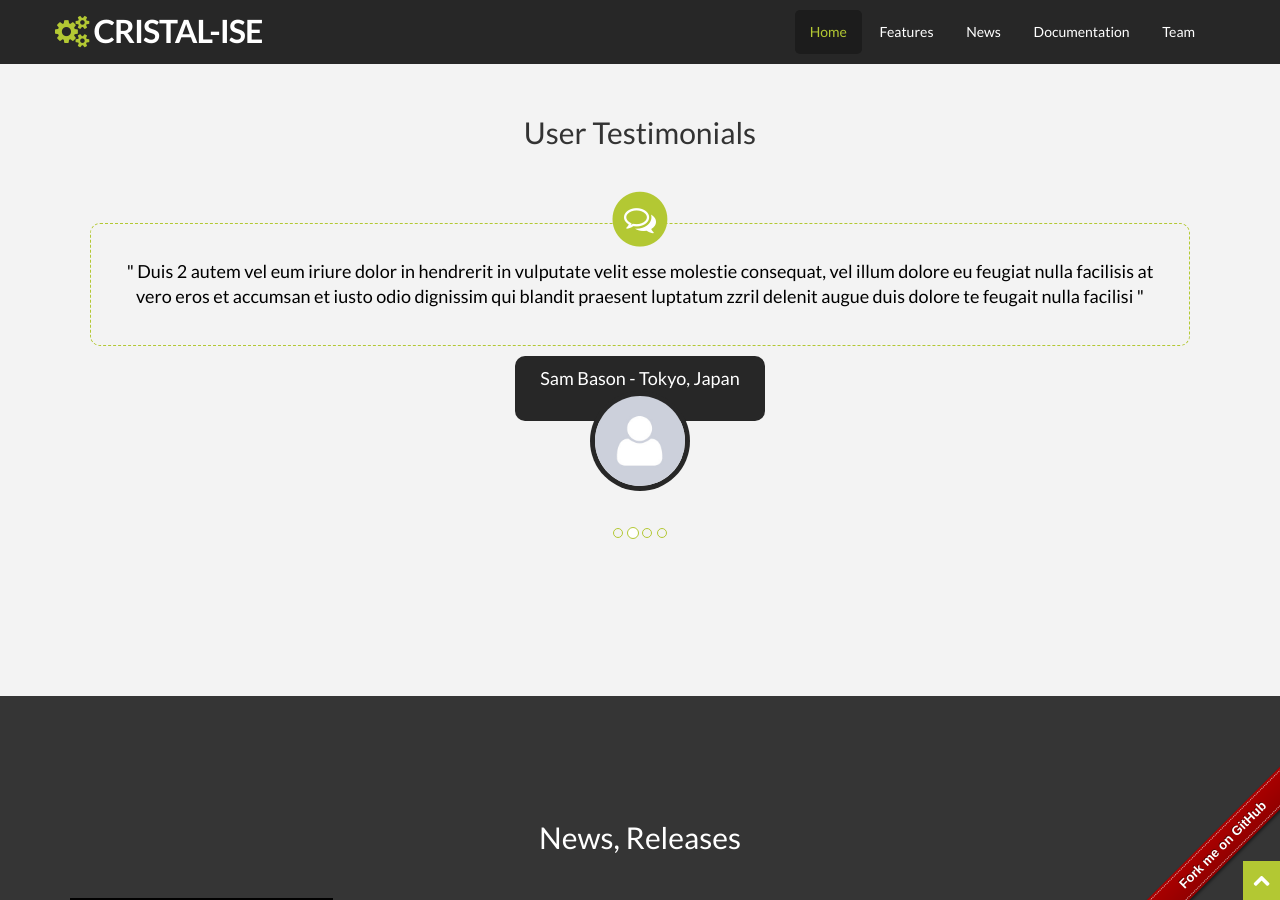
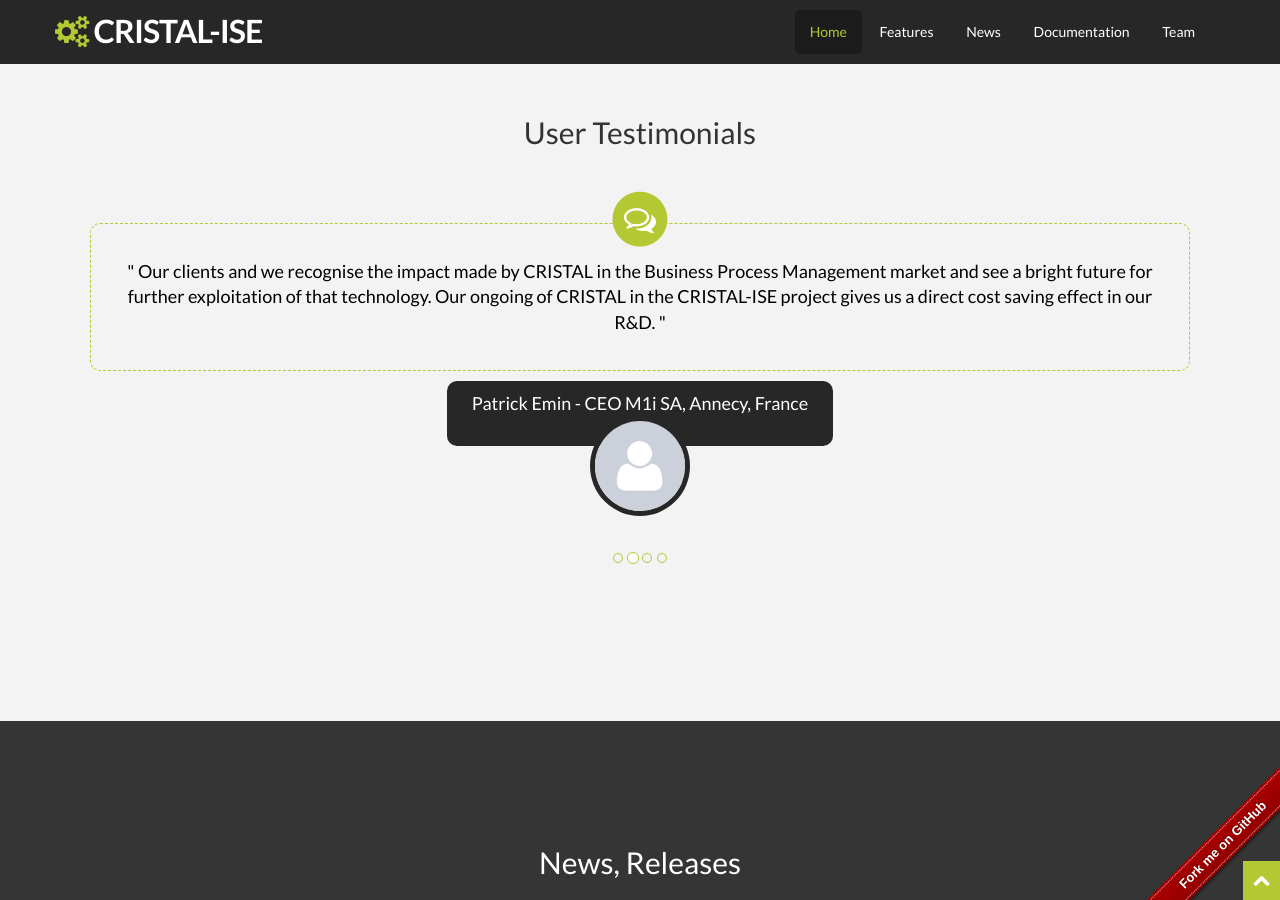
Before and after one commit to cristal-ise/cristal-ise.github.io, a Jekyll site: the page built from index.html, in a window 1280 px wide and 900 px high, scrolled down 1254 px. Built offline with Jekyll 4.4.1, drawn with Linux system fonts in a browser that asks for light colours; some of the changed lines change nothing that is shown.

Commit message:
Adding Testimonials

```diff
--- a/_data/testimonials.yml
+++ b/_data/testimonials.yml
@@ -1,31 +1,33 @@
-- name: Jessica Rice - Yogyakarta, <abbr title="Indonesia">ID</abbr>
+- name: Etiennette Auffray - CERN, PH-CMX, CMS ECAL, Geneva, Switzerland
   image: assets/img/avatar/avatar.jpg
   class: item active
   text: >
-         Duis 1 autem vel eum iriure dolor in hendrerit in vulputate velit esse molestie consequat,
-         vel illum dolore eu feugiat nulla facilisis at vero eros et accumsan et iusto odio dignissim
-         qui blandit praesent luptatum zzril delenit augue duis dolore te feugait nulla facilisi
+         During 10 years of near-continuous operation CRISTAL was updated only seven times and only
+         one of these required a halt in production. This demonstrated that the software was both
+         sufficiently adaptable and maintainable to satisfy CERN CMS ECAL’s demanding construction requirements.
 
-- name: Sam Bason - Tokyo, Japan
+- name: Patrick Emin - CEO M1i SA, Annecy, France
   image: assets/img/avatar/avatar.jpg
   class: item
   text: >
-         Duis 2 autem vel eum iriure dolor in hendrerit in vulputate velit esse molestie consequat,
-         vel illum dolore eu feugiat nulla facilisis at vero eros et accumsan et iusto odio dignissim
-         qui blandit praesent luptatum zzril delenit augue duis dolore te feugait nulla facilisi
+         Our clients and we recognise the impact made by CRISTAL in the Business Process Management
+         market and see a bright future for further exploitation of that technology.
+         Our ongoing of CRISTAL in the CRISTAL-ISE project gives us a direct cost saving effect in our R&D.
 
-- name: Sara Curtis - London, UK
+- name: Bertrand Le Goff - CEO Technoledge SA, Geneva, Switzerland
   image: assets/img/avatar/avatar.jpg
   class: item
   text: >
-         Duis 3 autem vel eum iriure dolor in hendrerit in vulputate velit esse molestie consequat,
-         vel illum dolore eu feugiat nulla facilisis at vero eros et accumsan et iusto odio dignissim
-         qui blandit praesent luptatum zzril delenit augue duis dolore te feugait nulla facilisi
+         The long sighted business potential of CRISTAL is becoming a reality and Technoledge is now receiving
+         such strong evidence of interest from the market that it foresees itself as one of the future key
+         providers of data and process management technologies.
+         Thanks to CRISTAL technology Technoledge is a fairly fast growing company in a highly responsive market
+         with a rate of 60% of leads converted into contracts.
 
-- name: Zsolt Kovax - Budapest, HU
+- name: David Manset- CEO gNubila SA, Annecy, France
   image: assets/img/avatar/avatar.jpg
   class: item
   text: >
-         Duis 3 autem vel eum iriure dolor in hendrerit in vulputate velit esse molestie consequat,
-         vel illum dolore eu feugiat nulla facilisis at vero eros et accumsan et iusto odio dignissim
-         qui blandit praesent luptatum zzril delenit augue duis dolore te feugait nulla facilisi
+         The CRISTAL software has enabled the management of data and its provenance at the Terabyte scale
+         in neuGRID/N4U over extended timescales and with full traceability. CRISTAL constitutes a scalable
+         and robust base to N4U’s innovative virtual laboratory.
--- a/_layouts/default.html
+++ b/_layouts/default.html
@@ -39,7 +39,17 @@
 		<script src="assets/js/countdown.js"></script>
 		<script src="assets/third/backstretch/jquery.backstretch.min.js"></script>
 		<script>
-			$.backstretch([
+			function shuffleArray(array) {
+				for (var i = array.length - 1; i > 0; i--) {
+					var j = Math.floor(Math.random() * (i + 1));
+					var temp = array[i];
+					array[i] = array[j];
+					array[j] = temp;
+				}
+			 	return array;
+			}
+
+			var images = [
 	   			'images/slider/Andy sm.jpg',
 	   			'images/slider/Secondees at CERN.jpg',
 	   			'images/slider/computerswork.jpg',
@@ -52,8 +62,9 @@
 	   			'images/slider/typing.jpg',
 	   			'images/slider/whiteboard.jpg',
 	   			'images/slider/ECALScreenShotsAll3.jpg',
-			],
-			{ fade: 750, duration: 6000 });
+			];
+
+			$.backstretch( shuffleArray(images), { fade: 750, duration: 6000 } );
 		</script>
 		<script src="assets/js/teplok-one-page.js"></script>
 		<script src="assets/js/teplok-coming-soon.js"></script>
```
